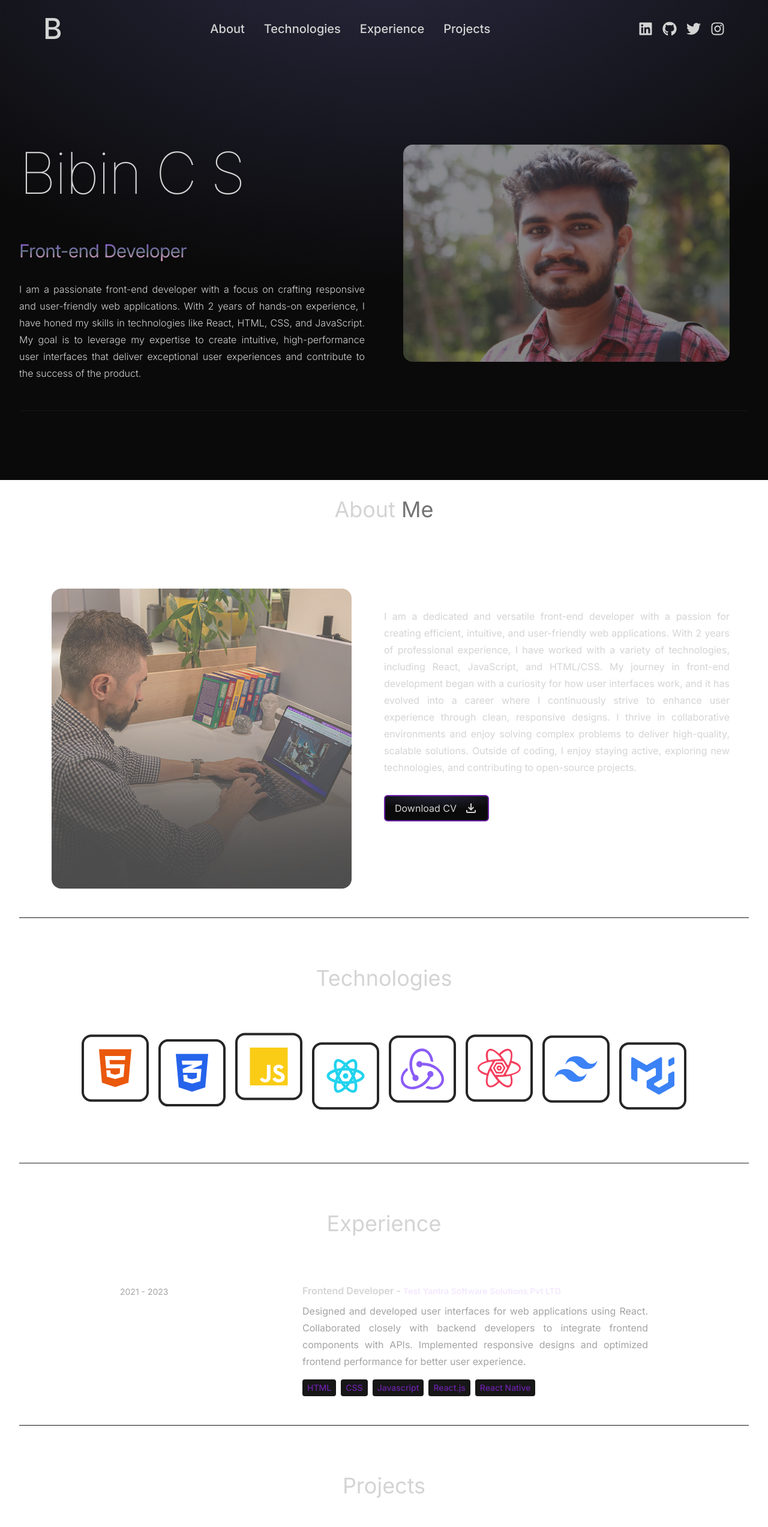
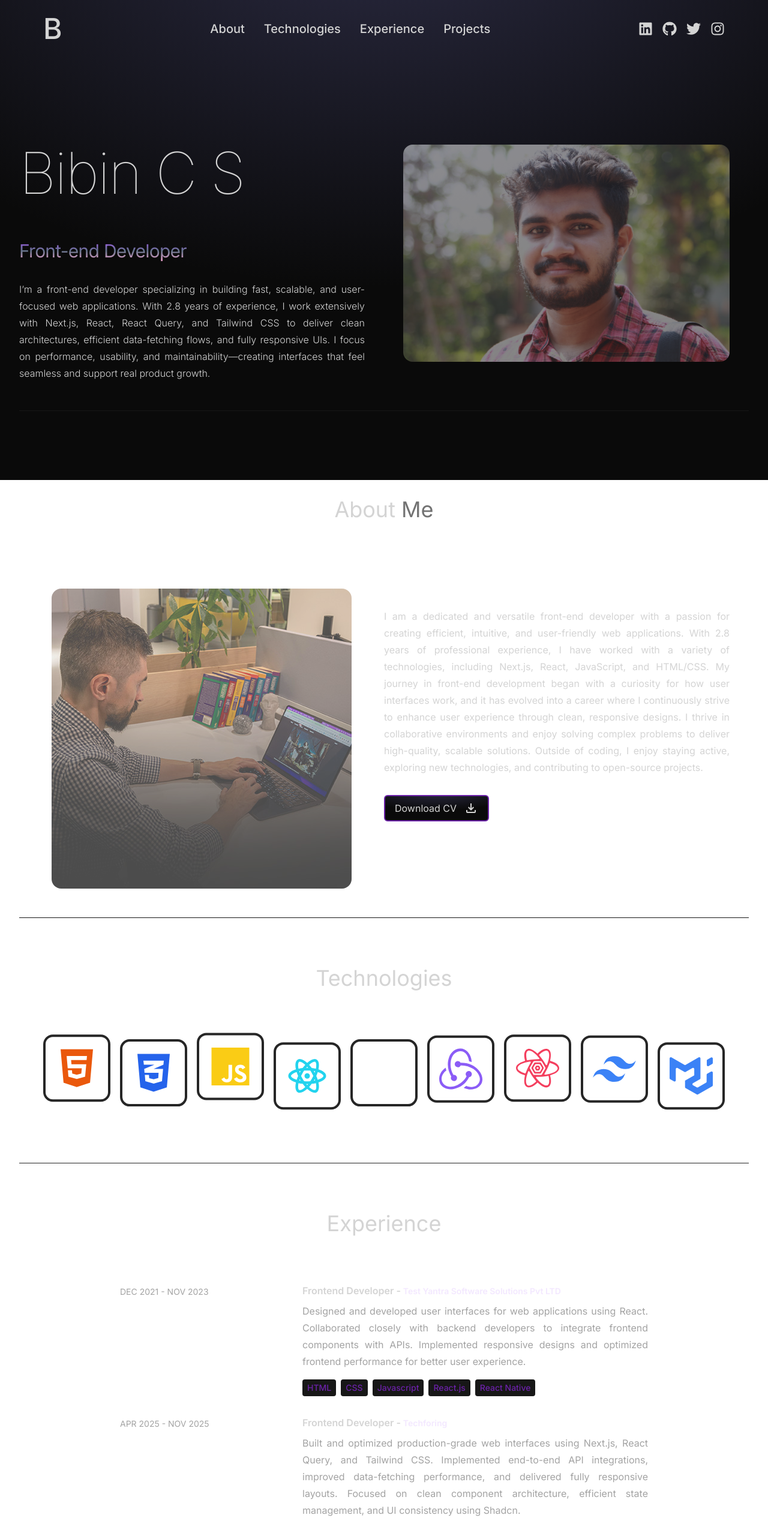
Before and after one commit to bibinsivanandh25/portfolio, a React (Vite) app: page / in a window 1280 px wide. Shown: the top 2545 px of the page at 60% size. Built offline with nearby package versions, Linux system fonts and the light colour scheme.

Commit message:
update content

```diff
--- a/src/components/Hero.jsx
+++ b/src/components/Hero.jsx
@@ -37,7 +37,7 @@ const Hero = () => {
               variants={container(1)}
               initial="hidden"
               animate="visible"
-              className="font-light leading-7 my-2 max-w-xl py-6 text-justify"
+              className="font-light leading-7 my-2 max-w-xl py-6 text-justify tracking-normal"
             >
               {HERO_CONTENT}
             </motion.p>
--- a/src/components/Technologies.jsx
+++ b/src/components/Technologies.jsx
@@ -1,7 +1,7 @@
 import { motion } from 'framer-motion';
 import { FaCss3Alt, FaHtml5, FaJs } from 'react-icons/fa';
 import { RiReactjsLine, RiTailwindCssFill } from 'react-icons/ri';
-import { SiMui, SiReactquery, SiRedux } from 'react-icons/si';
+import { SiMui, SiReactquery, SiRedux, SiNextdotjs } from 'react-icons/si';
 
 const iconVariants = (duration) => ({
   initial: { y: -10 },
@@ -66,6 +66,14 @@ const Technologies = () => {
           <RiReactjsLine className="text-7xl text-cyan-400" />
         </motion.div>
         <motion.div
+          variants={iconVariants(4)}
+          initial="initial"
+          animate="animate"
+          className="border-4 border-neutral-800 p-4 rounded-2xl"
+        >
+          <SiNextdotjs className="text-7xl fill-white" />
+        </motion.div>
+        <motion.div
           variants={iconVariants(5)}
           initial="initial"
           animate="animate"
--- a/src/constants/index.js
+++ b/src/constants/index.js
@@ -4,39 +4,27 @@ import project3 from '../assets/projects/project-3.jpg';
 import project4 from '../assets/projects/project-4.jpg';
 import project5 from '../assets/projects/project-5.jpg';
 
-export const HERO_CONTENT = `I am a passionate front-end developer with a focus on crafting responsive and user-friendly web applications. With 2 years of hands-on experience, I have honed my skills in technologies like React, HTML, CSS, and JavaScript. My goal is to leverage my expertise to create intuitive, high-performance user interfaces that deliver exceptional user experiences and contribute to the success of the product.`;
+export const HERO_CONTENT = `
+I’m a front-end developer specializing in building fast, scalable, and user-focused web applications. With 2.8 years of experience, I work extensively with Next.js, React, React Query, and Tailwind CSS to deliver clean architectures, efficient data-fetching flows, and fully responsive UIs. I focus on performance, usability, and maintainability—creating interfaces that feel seamless and support real product growth.
+`;
 
-export const ABOUT_TEXT = `I am a dedicated and versatile front-end developer with a passion for creating efficient, intuitive, and user-friendly web applications. With 2 years of professional experience, I have worked with a variety of technologies, including React, JavaScript, and HTML/CSS. My journey in front-end development began with a curiosity for how user interfaces work, and it has evolved into a career where I continuously strive to enhance user experience through clean, responsive designs. I thrive in collaborative environments and enjoy solving complex problems to deliver high-quality, scalable solutions. Outside of coding, I enjoy staying active, exploring new technologies, and contributing to open-source projects.`;
+export const ABOUT_TEXT = `I am a dedicated and versatile front-end developer with a passion for creating efficient, intuitive, and user-friendly web applications. With 2.8 years of professional experience, I have worked with a variety of technologies, including Next.js, React, JavaScript, and HTML/CSS. My journey in front-end development began with a curiosity for how user interfaces work, and it has evolved into a career where I continuously strive to enhance user experience through clean, responsive designs. I thrive in collaborative environments and enjoy solving complex problems to deliver high-quality, scalable solutions. Outside of coding, I enjoy staying active, exploring new technologies, and contributing to open-source projects.`;
 
 export const EXPERIENCES = [
-  // {
-  //   year: '2023 - Present',
-  //   role: 'Senior Full Stack Developer',
-  //   company: 'Google Inc.',
-  //   description: `Led a team in developing and maintaining web applications using JavaScript, React.js, and Node.js. Implemented RESTful APIs and integrated with MongoDB databases. Collaborated with stakeholders to define project requirements and timelines.`,
-  //   technologies: ['Javascript', 'React.js', 'Next.js', 'mongoDB'],
-  // },
   {
-    year: '2021 - 2023',
+    year: 'DEC 2021 - NOV 2023',
     role: 'Frontend Developer',
     company: 'Test Yantra Software Solutions Pvt LTD',
     description: `Designed and developed user interfaces for web applications using React. Collaborated closely with backend developers to integrate frontend components with APIs. Implemented responsive designs and optimized frontend performance for better user experience.`,
     technologies: ['HTML', 'CSS', 'Javascript', 'React.js', 'React Native'],
   },
-  // {
-  //   year: '2021 - 2022',
-  //   role: 'Full Stack Developer',
-  //   company: 'Facebook',
-  //   description: `Developed and maintained web applications using JavaScript, React.js, and Node.js. Designed and implemented RESTful APIs for data communication. Collaborated with cross-functional teams to deliver high-quality software products on schedule.`,
-  //   technologies: ['Python', 'Svelte', 'Three.js', 'Postgres'],
-  // },
-  // {
-  //   year: '2020 - 2021',
-  //   role: 'Software Engineer',
-  //   company: 'Paypal',
-  //   description: `Contributed to the development of web applications using JavaScript, React.js, and Node.js. Managed databases and implemented data storage solutions using MongoDB. Worked closely with product managers to prioritize features and enhancements.`,
-  //   technologies: ['Ruby', 'Rails', 'PHP', 'Sqlite'],
-  // },
+  {
+    year: 'APR 2025 - NOV 2025',
+    role: 'Frontend Developer',
+    company: 'Techforing',
+    description: `Built and optimized production-grade web interfaces using Next.js, React Query, and Tailwind CSS. Implemented end-to-end API integrations, improved data-fetching performance, and delivered fully responsive layouts. Focused on clean component architecture, efficient state management, and UI consistency using Shadcn.`,
+    technologies: ['Next.js', 'Shadcn', 'Tailwind CSS', 'React Query'],
+  },
 ];
 
 export const PROJECTS = [
```
Also changed, not shown: 1 other file (tests, documents, lock files or other folders).
